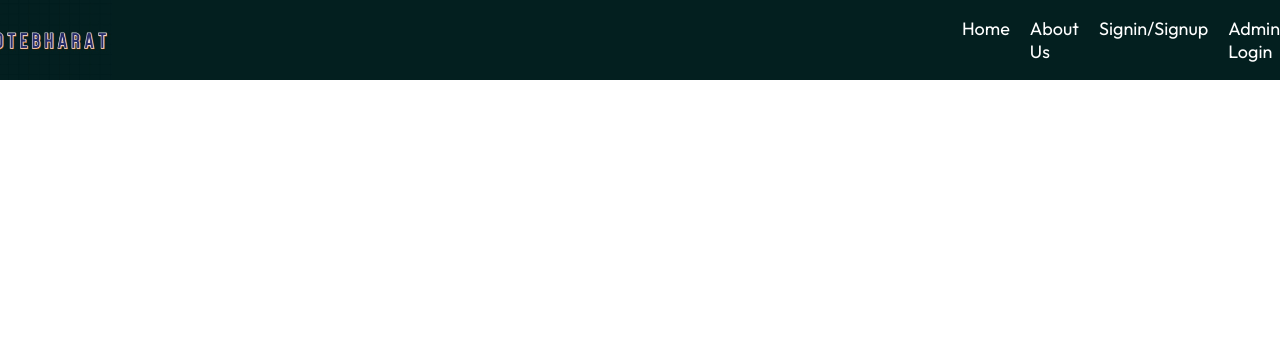
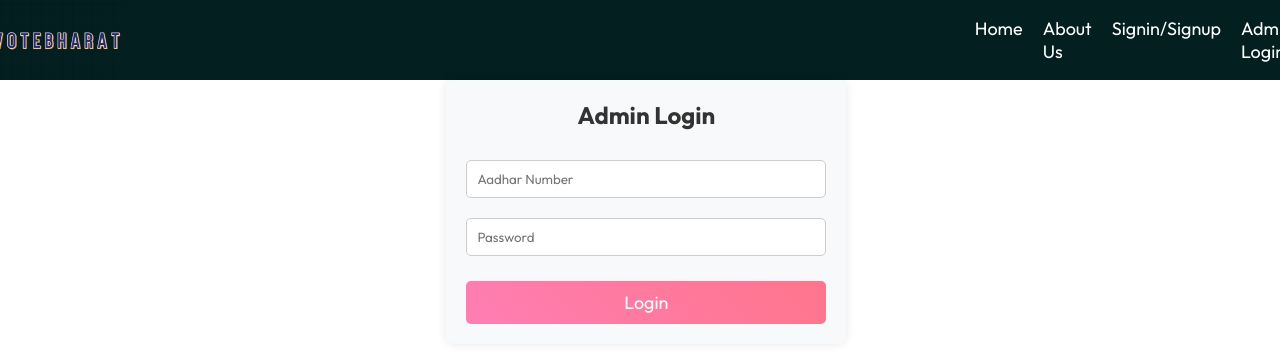
Before and after one commit to LohithReddyy/VoteBharat, a React (Vite) app in the folder frontend/frontend/: page /admin-login in a window 1280 px wide. Shown: the top 362 px of the page. Built offline with nearby package versions, Linux system fonts and the light colour scheme.

Commit message:
new change

```diff
--- a/frontend/frontend/package.json
+++ b/frontend/frontend/package.json
@@ -11,9 +11,11 @@
   },
   "dependencies": {
     "axios": "^1.7.9",
+    "frontend": "file:",
     "react": "^18.3.1",
     "react-dom": "^18.3.1",
-    "react-router-dom": "^7.1.5"
+    "react-router-dom": "^7.1.5",
+    "react-toastify": "^11.0.3"
   },
   "devDependencies": {
     "@eslint/js": "^9.17.0",
--- a/frontend/frontend/src/App.jsx
+++ b/frontend/frontend/src/App.jsx
@@ -1,25 +1,44 @@
-import React from 'react'
-import Navbar from './components/Navbar/navbar'
-import { BrowserRouter as Router, Route, Routes } from 'react-router-dom'
-import Home from './pages/Home/Home'
-import LoginPopup from './components/LoginPopup/LoginPopup'
-import AboutUs from './pages/AboutUs/AboutUs'
+import React, { useState, useEffect } from 'react';
+import { BrowserRouter as Router, Route, Routes } from 'react-router-dom';
+import { ToastContainer, toast } from 'react-toastify';
+import 'react-toastify/dist/ReactToastify.css';
+import Navbar from './components/Navbar/navbar';
+import Home from './pages/Home/Home';
+import LoginPopup from './components/LoginPopup/LoginPopup';
+import AboutUs from './pages/AboutUs/AboutUs';
+import AdminLogin from './components/admin/adminlogin';
 
 const App = () => {
-  const [showLogin,setShowLogin] = React.useState(false)
+  const [showLogin, setShowLogin] = useState(false);
+  const [isAdmin, setIsAdmin] = useState(false);
+
+  useEffect(() => {
+    const token = localStorage.getItem('adminToken');
+    if (token) {
+      setIsAdmin(true);
+    }
+  }, []);
+
+  const handleLogout = () => {
+    localStorage.removeItem('adminToken');
+    setIsAdmin(false);
+    toast.success("Logged out successfully!"); // Show toast message on logout
+  };
+
   return (
     <>
-      {showLogin ? <LoginPopup setShowLogin={setShowLogin}/> : null}
-      <div className='app'>
-        <Navbar setShowLogin={setShowLogin}/>
+      <ToastContainer position="top-right" autoClose={3000} />
+      {showLogin && <LoginPopup setShowLogin={setShowLogin} />}
+      <div className="app">
+        <Navbar setShowLogin={setShowLogin} isAdmin={isAdmin} handleLogout={handleLogout} />
         <Routes>
-          <Route path='/' element={<Home/>}/>
-          <Route path='/aboutus' element={<AboutUs/>}/>
-
+          <Route path="/" element={<Home />} />
+          <Route path="/aboutus" element={<AboutUs />} />
+          <Route path="/admin-login" element={<AdminLogin setIsAdmin={setIsAdmin} />} />
         </Routes>
       </div>
     </>
-  )
-}
+  );
+};
 
-export default App
+export default App;
--- a/frontend/frontend/src/components/LoginPopup/LoginPopup.jsx
+++ b/frontend/frontend/src/components/LoginPopup/LoginPopup.jsx
@@ -1,20 +1,21 @@
-import React, { useState } from 'react';
-import { useNavigate } from 'react-router-dom';  // For navigation
-import { assets } from '../../assets/assets';
-import './LoginPopup.css';
+import React, { useState } from "react";
+import { useNavigate } from "react-router-dom";
+import { toast } from "react-toastify";
+import "react-toastify/dist/ReactToastify.css";
+import { assets } from "../../assets/assets";
+import "./LoginPopup.css";
 
 const LoginPopup = ({ setShowLogin }) => {
     const [currState, setCurrState] = useState("Login");
-    const navigate = useNavigate(); // Hook for navigation
+    const navigate = useNavigate();
 
-    // Initial form state
     const initialFormState = {
         name: "",
         aadharNumber: "",
         age: "",
         gender: "",
         password: "",
-        confirmPassword: ""
+        confirmPassword: "",
     };
 
     const [formData, setFormData] = useState(initialFormState);
@@ -25,30 +26,60 @@ const LoginPopup = ({ setShowLogin }) => {
     };
 
     // Handle form submission
-    const handleSubmit = (e) => {
+    const handleSubmit = async (e) => {
         e.preventDefault();
 
         if (currState === "Sign Up") {
             if (formData.password !== formData.confirmPassword) {
-                alert("Passwords do not match!");
+                toast.error("Passwords do not match!");
                 return;
             }
-            alert("Account Created Successfully!");
 
-            // Reset form and switch to login
-            setFormData(initialFormState);
-            setCurrState("Login");
+            try {
+                const response = await fetch("http://localhost:5000/users/signup", {
+                    method: "POST",
+                    headers: { "Content-Type": "application/json" },
+                    body: JSON.stringify(formData),
+                });
+
+                const data = await response.json();
+                if (response.ok) {
+                    toast.success("Account Created Successfully!");
+                    setFormData(initialFormState);
+                    setCurrState("Login");
+                } else {
+                    toast.error(data.message || "Signup Failed");
+                }
+            } catch (error) {
+                toast.error("Server Error! Please try again.");
+            }
         } else {
-            alert("Login Successful!");
-            navigate('/home2'); // Redirect to Home2 page
+            try {
+                const response = await fetch("http://localhost:5000/users/signin", {
+                    method: "POST",
+                    headers: { "Content-Type": "application/json" },
+                    body: JSON.stringify({
+                        aadharNumber: formData.aadharNumber,
+                        password: formData.password,
+                    }),
+                });
 
-            // Reset login form
-            setFormData({ aadharNumber: "", password: "" });
+                const data = await response.json();
+                if (response.ok) {
+                    toast.success("Login Successful!");
+                    navigate("/home");
+                    setFormData({ aadharNumber: "", password: "" });
+                } else {
+                    toast.error(data.message || "Invalid credentials!");
+                }
+            } catch (error) {
+                toast.error("Server Error! Please try again.");
+            }
         }
     };
 
     return (
-        <div className='login-popup'>
+        <div className="login-popup">
             <form className="login-popup-container" onSubmit={handleSubmit}>
                 <div className="login-popup-title">
                     <h2>{currState}</h2>
@@ -59,6 +90,13 @@ const LoginPopup = ({ setShowLogin }) => {
                     {currState === "Sign Up" && (
                         <>
                             <input type="text" name="name" placeholder="Name" value={formData.name} onChange={handleChange} required />
+                        </>
+                    )}
+
+                    <input type="text" name="aadharNumber" placeholder="Aadhar Number" value={formData.aadharNumber} onChange={handleChange} required />
+
+                    {currState === "Sign Up" && (
+                        <>
                             <input type="number" name="age" placeholder="Age" value={formData.age} onChange={handleChange} required />
                             <select name="gender" value={formData.gender} onChange={handleChange} required>
                                 <option value="">Select Gender</option>
@@ -69,7 +107,6 @@ const LoginPopup = ({ setShowLogin }) => {
                         </>
                     )}
 
-                    <input type="text" name="aadharNumber" placeholder="Aadhar Number" value={formData.aadharNumber} onChange={handleChange} required />
                     <input type="password" name="password" placeholder="Password" value={formData.password} onChange={handleChange} required />
 
                     {currState === "Sign Up" && (
@@ -83,7 +120,7 @@ const LoginPopup = ({ setShowLogin }) => {
 
                 <p onClick={() => {
                     setCurrState(currState === "Login" ? "Sign Up" : "Login");
-                    setFormData(initialFormState); // Reset form when switching
+                    setFormData(initialFormState);
                 }}>
                     {currState === "Login" ? "New user? Sign Up" : "Already have an account? Login"}
                 </p>
--- a/frontend/frontend/src/components/Navbar/navbar.jsx
+++ b/frontend/frontend/src/components/Navbar/navbar.jsx
@@ -1,20 +1,35 @@
-import React from 'react'
-import './navbar.css'
-import { assets } from '../../assets/assets'
-import { Link } from 'react-router-dom'
+import React from "react";
+import "./navbar.css";
+import { assets } from "../../assets/assets";
+import { Link } from "react-router-dom";
 
-const Navbar = ({ setShowLogin }) => {
+const Navbar = ({ isAdmin, setIsAdmin }) => {
+  const handleLogout = () => {
+    localStorage.removeItem("adminToken");
+    setIsAdmin(false);
+  };
+
   return (
-    <div className='navbar'>
-      <img src={assets.logo} alt="" className='logo'/>
+    <div className="navbar">
+      <img src={assets.logo} alt="logo" className="logo" />
       <ul className="navbar-menu">
         <Link to="/">Home</Link>
-        <Link to="/aboutus">About Us</Link>
-        <Link to="#" onClick={() => { setShowLogin(true); }}>Signin/Signup</Link>
-        <Link to="#">Admin Login</Link>
+        {isAdmin ? (
+          <>
+            <Link to="/voters">Voters</Link>
+            <Link to="/parties">Parties</Link>
+            <Link to="/" onClick={handleLogout}>Logout</Link>
+          </>
+        ) : (
+          <>
+            <Link to="/aboutus">About Us</Link>
+            <Link to="#" onClick={() => setIsAdmin(false)}>Signin/Signup</Link>
+            <Link to="/admin-login">Admin Login</Link>
+          </>
+        )}
       </ul>
     </div>
-  )
-}
+  );
+};
 
-export default Navbar
+export default Navbar;
--- /dev/null
+++ b/frontend/frontend/src/components/admin/AdminLogin.jsx
@@ -0,0 +1,62 @@
+    import React, { useState } from "react";
+import { useNavigate } from "react-router-dom";
+import { toast } from "react-toastify";
+import "react-toastify/dist/ReactToastify.css";
+import "./adminLogin.css";
+
+const AdminLogin = ({ setIsAdmin }) => {
+  const [aadharNumber, setAadharNumber] = useState("");
+  const [password, setPassword] = useState("");
+  const navigate = useNavigate();
+
+  const handleLogin = async (e) => {
+    e.preventDefault();
+
+    const response = await fetch("http://localhost:5000/admin/login", {
+      method: "POST",
+      headers: {
+        "Content-Type": "application/json",
+      },
+      body: JSON.stringify({ aadharNumber, password }),
+    });
+
+    const data = await response.json();
+
+    if (response.status === 200) {
+      localStorage.setItem("adminToken", data.token);
+      setIsAdmin(true); // Updates navbar dynamically
+      toast.success("Logged in successfully!");
+      navigate("/");
+    } else {
+      response.status === 400
+        ? toast.error(data.error)
+        : toast.error("Invalid credentials");
+    }
+
+  };
+
+  return (
+    <div className="admin-login-container">
+      <h2>Admin Login</h2>
+      <form onSubmit={handleLogin}>
+        <input
+          type="text"
+          placeholder="Aadhar Number"
+          value={aadharNumber}
+          onChange={(e) => setAadharNumber(e.target.value)}
+          required
+        />
+        <input
+          type="password"
+          placeholder="Password"
+          value={password}
+          onChange={(e) => setPassword(e.target.value)}
+          required
+        />
+        <button type="submit">Login</button>
+      </form>
+    </div>
+  );
+};
+
+export default AdminLogin;
--- /dev/null
+++ b/frontend/frontend/src/components/admin/adminLogin.css
@@ -0,0 +1,41 @@
+.admin-login-container {
+    width: 100%;
+    max-width: 400px;
+    margin: auto;
+    padding: 20px;
+    text-align: center;
+    background: #f8f9fa;
+    border-radius: 8px;
+    box-shadow: 0px 0px 10px rgba(0, 0, 0, 0.1);
+  }
+
+  .admin-login-container h2 {
+    margin-bottom: 20px;
+    color: #333;
+  }
+
+  .admin-login-container form {
+    display: flex;
+    flex-direction: column;
+  }
+
+  .admin-login-container input {
+    width: 100%;
+    padding: 10px;
+    margin: 10px 0;
+    border: 1px solid #ccc;
+    border-radius: 5px;
+  }
+
+  .admin-login-container button {
+    background-color: #007bff;
+    color: white;
+    border: none;
+    padding: 10px;
+    cursor: pointer;
+    border-radius: 5px;
+  }
+
+  .admin-login-container button:hover {
+    background-color: #0056b3;
+  }
--- a/frontend/frontend/src/index.css
+++ b/frontend/frontend/src/index.css
@@ -14,6 +14,6 @@ a{
   color: inherit;
 }
 .app{
-  width: 100%;
+  width: 101%;
 
 }
--- a/frontend/frontend/src/pages/Home/Home.jsx
+++ b/frontend/frontend/src/pages/Home/Home.jsx
@@ -17,7 +17,7 @@ const Home = () => {
   useEffect(() => {
     const interval = setInterval(() => {
       setQuoteIndex((prevIndex) => (prevIndex + 1) % quotes.length);
-    }, 3000); // Change quote every 3 seconds
+    }, 2000); // Change quote every 3 seconds
     return () => clearInterval(interval);
   }, []);
 
```
Also changed, not shown: frontend/frontend/src/pages/Home/Home.css (+91 -17 lines), frontend/frontend/src/assets/ind_map_nobg.png, 1 other file (tests, documents, lock files or other folders).
